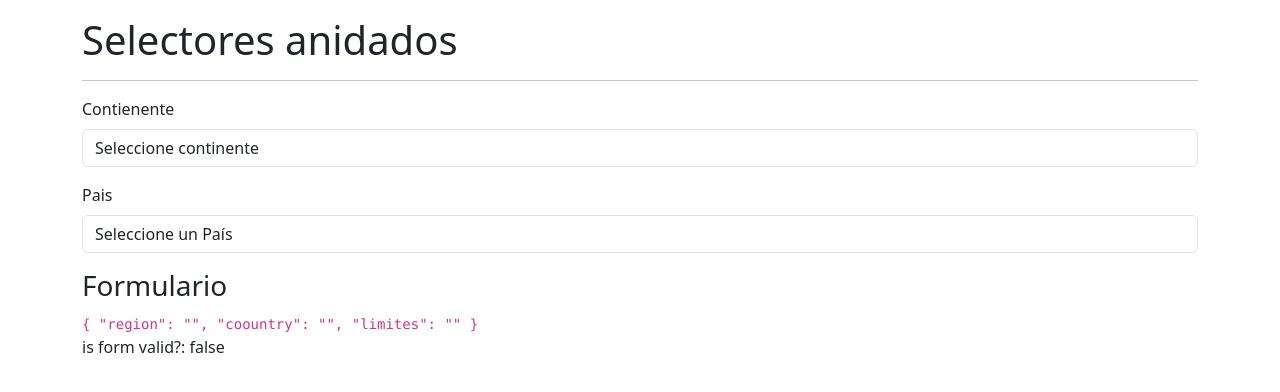
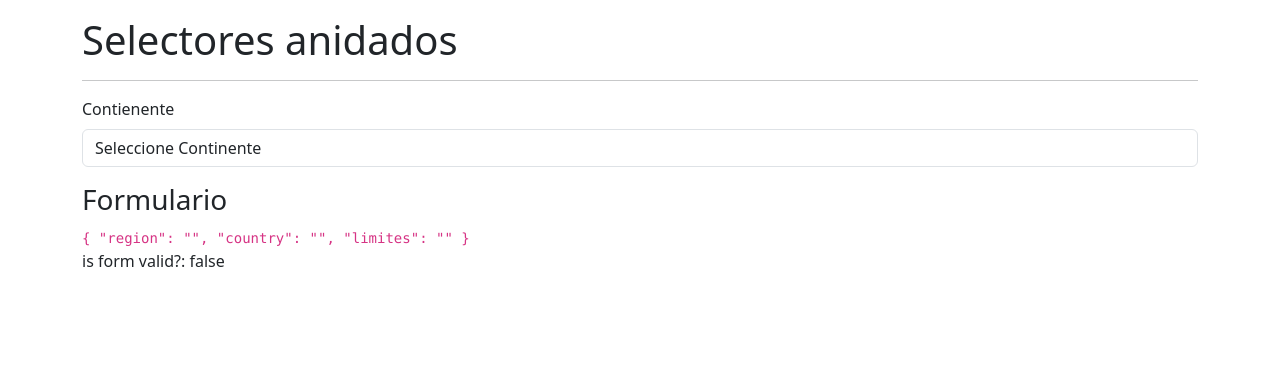
Before and after one commit to Duvan2662/Selectores-App, an Angular app: page /selector/selector in a window 1280 px wide. Shown: the top 392 px of the page. Built offline with nearby package versions, Linux system fonts and the light colour scheme.

Commit message:
Limpiar el pais cuando el primer selector cambia

```diff
--- a/src/app/countries/pages/selector-page/selector-page.component.html
+++ b/src/app/countries/pages/selector-page/selector-page.component.html
@@ -8,17 +8,17 @@
     <div class="col">
       <label class="form-label">Contienente</label>
       <select formControlName="region" class="form-control">
-        <option value="">Seleccione continente</option>
+        <option value="">Seleccione Continente</option>
         <option *ngFor="let region of regions" [value]="region">{{region}}</option>
       </select>
     </div>
   </div>
 
   <!-- Countries -->
-  <div class="row mb-3">
+  <div class="row mb-3" *ngIf="countriesByRegion.length>0">
     <div class="col">
       <label class="form-label">Pais</label>
-      <select formControlName="coountry" class="form-control">
+      <select formControlName="country" class="form-control">
         <option value="">Seleccione un País</option>
         <option *ngFor="let country of countriesByRegion" [value]="country.cca3">{{country.name}}</option>
       </select>
--- a/src/app/countries/pages/selector-page/selector-page.component.ts
+++ b/src/app/countries/pages/selector-page/selector-page.component.ts
@@ -2,7 +2,7 @@
 import { FormBuilder, FormGroup, Validators } from '@angular/forms';
 import { CountriesService } from '../../services/countries.service';
 import { Region, SmallCountry } from '../../interfaces/country.interface';
-import { switchMap } from 'rxjs';
+import { switchMap, tap } from 'rxjs';
 
 @Component({
   selector: 'countries-selector-page',
@@ -15,7 +15,7 @@
 
   public myForm:FormGroup = this.fb.group({
     region:['',Validators.required],
-    coountry:['',Validators.required],
+    country:['',Validators.required],
     limites:['',Validators.required],
   })
 
@@ -40,6 +40,7 @@
   public onRegionChanged = ():void => {
     this.myForm.get('region')!.valueChanges
     .pipe(
+      tap(() => this.myForm.get('country')!.setValue('')),
       switchMap(region => this.countriesServices.getCountriesByRegion(region))
     )
     .subscribe(coountries => {
```
